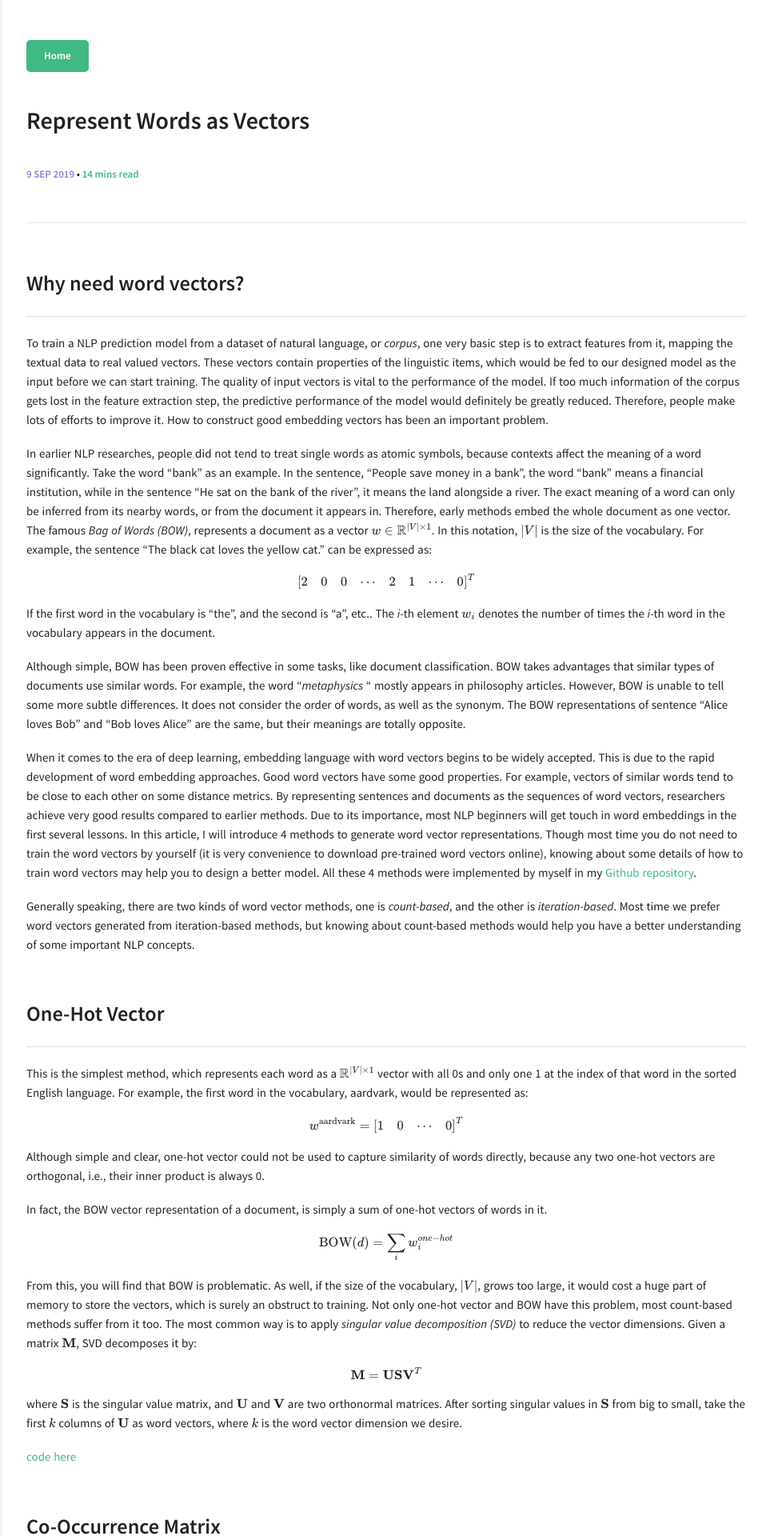
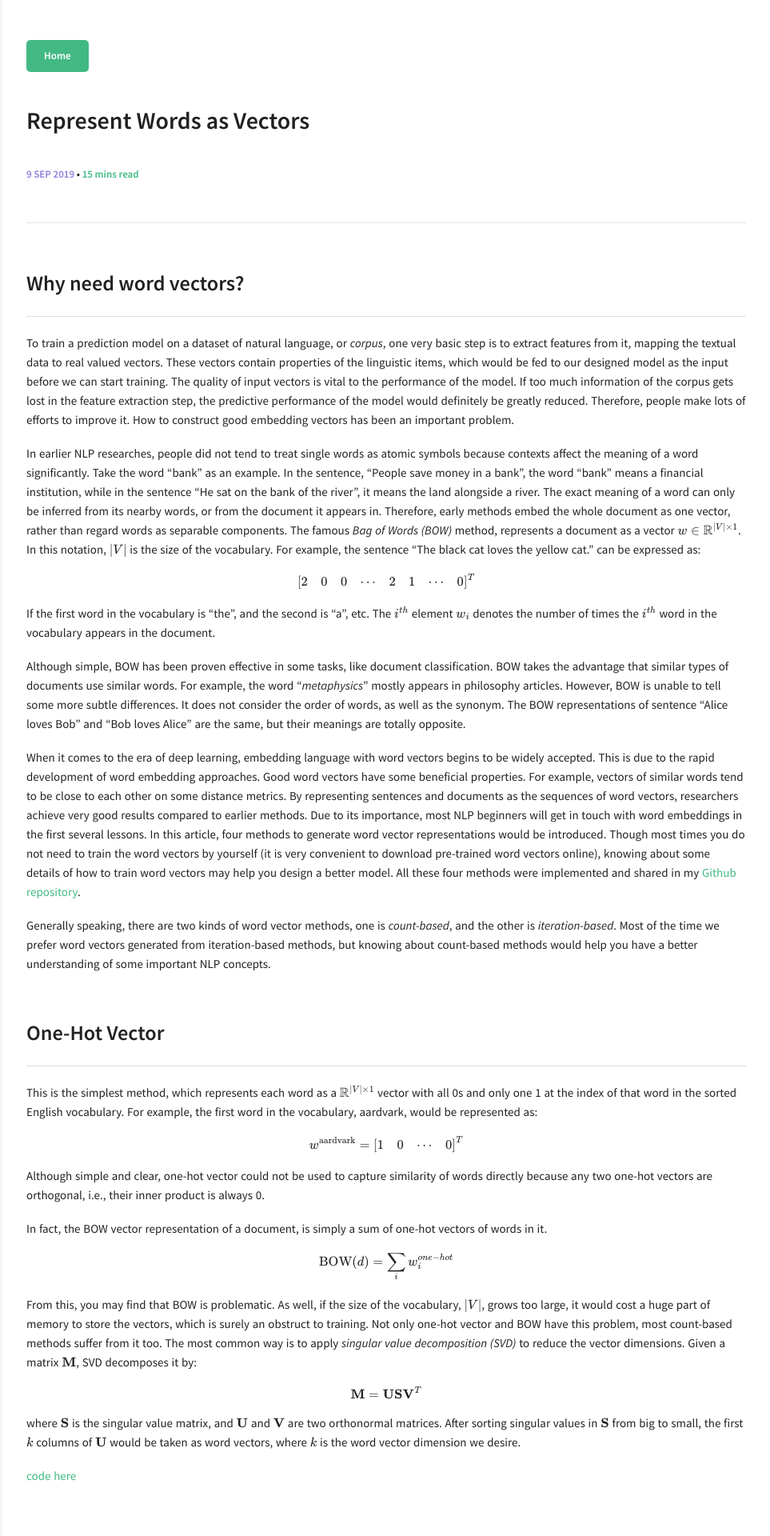
Before and after one commit to two2er/two2er.github.io, a Jekyll site: the page built from _posts/2019-09-09-word-vectors.md, in a window 1280 px wide. Shown: the top 1920 px of the page at 80% size, without its empty margins (317-1280 px from the left). Built offline with Jekyll 4.4.1, drawn with Linux system fonts in a browser that asks for light colours; formulas are drawn with MathJax 3; some of the changed text lies outside the part shown.

Commit message:
rectify grammar 19/10/06

````diff
--- a/_posts/2019-09-09-word-vectors.md
+++ b/_posts/2019-09-09-word-vectors.md
@@ -10,83 +10,83 @@
 
 ## Why need word vectors?
 
-To train a NLP prediction model from a dataset of natural language, or *corpus*, one very basic step is to extract features from it, mapping the textual data to real valued vectors. These vectors contain properties of the linguistic items, which would be fed to our designed model as the input before we can start training. The quality of input vectors is vital to the performance of the model. If too much information of the corpus gets lost in the feature extraction step, the predictive performance of the model would definitely be greatly reduced. Therefore, people make lots of efforts to improve it. How to construct good embedding vectors has been an important problem.
+To train a prediction model on a dataset of natural language, or *corpus*, one very basic step is to extract features from it, mapping the textual data to real valued vectors. These vectors contain properties of the linguistic items, which would be fed to our designed model as the input before we can start training. The quality of input vectors is vital to the performance of the model. If too much information of the corpus gets lost in the feature extraction step, the predictive performance of the model would definitely be greatly reduced. Therefore, people make lots of efforts to improve it. How to construct good embedding vectors has been an important problem.
 
-In earlier NLP researches, people did not tend to  treat single words as atomic symbols, because contexts affect the meaning of a word significantly. Take the word "bank" as an example. In the sentence, "People save money in a bank", the word "bank" means a financial institution, while in the sentence "He sat on the bank of the river", it means the land alongside a river. The exact meaning of a word can only be inferred from its nearby words, or from the document it appears in. Therefore, early methods embed the whole document as one vector. The famous *Bag of Words (BOW)*, represents a document as a vector $w\in\mathbb{R}^{\|V\|\times 1}$. In this notation, $\|V\|$ is the size of the vocabulary. For example, the sentence "The black cat loves the yellow cat." can be expressed as:
+In earlier NLP researches, people did not tend to  treat single words as atomic symbols because contexts affect the meaning of a word significantly. Take the word "bank" as an example. In the sentence, "People save money in a bank", the word "bank" means a financial institution, while in the sentence "He sat on the bank of the river", it means the land alongside a river. The exact meaning of a word can only be inferred from its nearby words, or from the document it appears in. Therefore, early methods embed the whole document as one vector, rather than regard words as separable components. The famous *Bag of Words (BOW)* method, represents a document as a vector $w\in\mathbb{R}^{\|V\|\times 1}$. In this notation, $\|V\|$ is the size of the vocabulary. For example, the sentence "The black cat loves the yellow cat." can be expressed as:
 
 $$\begin{bmatrix}2&0&0&\cdots&2&1&\cdots&0\end{bmatrix}^T$$
 
-If the first word in the vocabulary is "the", and the second is "a", etc.. The *i*-th element $w_i$ denotes the number of times the *i*-th word in the vocabulary appears in the document.
+If the first word in the vocabulary is "the", and the second is "a", etc. The $i^{th}$ element $w_i$ denotes the number of times the $i^{th}$ word in the vocabulary appears in the document.
 
-Although simple, BOW has been proven effective in some tasks, like document classification. BOW takes advantages that similar types of documents use similar words. For example, the word "*metaphysics* " mostly appears in philosophy articles. However, BOW is unable to tell some more subtle differences. It does not consider the order of words, as well as the synonym. The BOW representations of sentence "Alice loves Bob" and "Bob loves Alice" are the same, but their meanings are totally opposite.
+Although simple, BOW has been proven effective in some tasks, like document classification. BOW takes the advantage that similar types of documents use similar words. For example, the word "*metaphysics*" mostly appears in philosophy articles. However, BOW is unable to tell some more subtle differences. It does not consider the order of words, as well as the synonym. The BOW representations of sentence "Alice loves Bob" and "Bob loves Alice" are the same, but their meanings are totally opposite.
 
-When it comes to the era of deep learning, embedding language with word vectors begins to be widely accepted. This is due to the rapid development of word embedding approaches. Good word vectors have some good properties. For example, vectors of similar words tend to be close to each other on some distance metrics. By representing sentences and documents as the sequences of word vectors, researchers achieve very good results compared to earlier methods. Due to its importance, most NLP beginners will get touch in word embeddings in the first several lessons. In this article, I will introduce 4 methods to generate word vector representations. Though most time you do not need to train the word vectors by yourself (it is very convenience to download pre-trained word vectors online), knowing about some details of how to train word vectors may help you to design a better model. All these 4 methods were implemented by myself in my [Github repository](<https://github.com/two2er/ml-toys>).
+When it comes to the era of deep learning, embedding language with word vectors begins to be widely accepted. This is due to the rapid development of word embedding approaches. Good word vectors have some beneficial properties. For example, vectors of similar words tend to be close to each other on some distance metrics. By representing sentences and documents as the sequences of word vectors, researchers achieve very good results compared to earlier methods. Due to its importance, most NLP beginners will get in touch with word embeddings in the first several lessons. In this article, four methods to generate word vector representations would be introduced. Though most times you do not need to train the word vectors by yourself (it is very convenient to download pre-trained word vectors online), knowing about some details of how to train word vectors may help you design a better model. All these four methods were implemented and shared in my [Github repository](<https://github.com/two2er/ml-toys>).
 
-Generally speaking, there are two kinds of word vector methods, one is *count-based*, and the other is *iteration-based*. Most time we prefer word vectors generated from iteration-based methods, but knowing about count-based methods would help you have a better understanding of some important NLP concepts.
+Generally speaking, there are two kinds of word vector methods, one is *count-based*, and the other is *iteration-based*. Most of the time we prefer word vectors generated from iteration-based methods, but knowing about count-based methods would help you have a better understanding of some important NLP concepts.
 
 ## One-Hot Vector
 
-This is the simplest method, which represents each word as  a $\mathbb{R}^{\|V\|\times 1}$ vector with all 0s and only one 1 at the index of that word in the sorted English language. For example, the first word in the vocabulary, aardvark, would be represented as:
+This is the simplest method, which represents each word as  a $\mathbb{R}^{\|V\|\times 1}$ vector with all 0s and only one 1 at the index of that word in the sorted English vocabulary. For example, the first word in the vocabulary, aardvark, would be represented as:
 
 $$w^{\text{aardvark}}=\begin{bmatrix}1&0&\cdots&0\end{bmatrix}^T$$
 
-Although simple and clear, one-hot vector could not be used to capture similarity of words directly, because any two one-hot vectors are orthogonal, i.e., their inner product is always 0.
+Although simple and clear, one-hot vector could not be used to capture similarity of words directly because any two one-hot vectors are orthogonal, i.e., their inner product is always 0.
 
 In fact, the BOW vector representation of a document, is simply a sum of one-hot vectors of words in it.
 
 $$\text{BOW}(d)=\sum_i w_i^{one-hot}$$
 
-From this, you will find that BOW is problematic. As well, if the size of the vocabulary, $\|V\|$, grows too large, it would cost a huge part of memory to store the vectors, which is surely an obstruct to training. Not only one-hot vector and BOW have this problem, most count-based methods suffer from it too. The most common way is to apply *singular value decomposition (SVD)* to reduce the vector dimensions. Given a matrix $\mathbf{M}$, SVD decomposes it by:
+From this, you may find that BOW is problematic. As well, if the size of the vocabulary, $\|V\|$, grows too large, it would cost a huge part of memory to store the vectors, which is surely an obstruct to training. Not only one-hot vector and BOW have this problem, most count-based methods suffer from it too. The most common way is to apply *singular value decomposition (SVD)* to reduce the vector dimensions. Given a matrix $\mathbf{M}$, SVD decomposes it by:
 
 $$\mathbf{M}=\mathbf{USV}^T$$
 
-where $\mathbf{S}$ is the singular value matrix, and $\mathbf{U}$ and $\mathbf{V}$ are two orthonormal matrices. After sorting singular values in $\mathbf{S}$ from big to small, take the first $k$ columns of $\mathbf{U}$ as word vectors, where $k$ is the word vector dimension we desire.
+where $\mathbf{S}$ is the singular value matrix, and $\mathbf{U}$ and $\mathbf{V}$ are two orthonormal matrices. After sorting singular values in $\mathbf{S}$ from big to small, the first $k$ columns of $\mathbf{U}$ would be taken as word vectors, where $k$ is the word vector dimension we desire.
 
 [code here](<https://github.com/two2er/ml-toys/blob/master/NLP/word_vectors/one_hot.py>)
 
 ## Co-Occurrence Matrix
 
-To generate more useful word vectors than one-hot vector, in most case we rely on the *distributional hypothesis*, set forth by Firth and Harris: the meaning of a word can be inferred from the contexts in which it is used. Similar words will be used in similar contexts. Therefore, we can extract features of words by discovering the contexts in which they occur. The context of a word could be a number of words co-occur with it, or the document it appears in. With this intuition in mind, many count-based methods came up.
+To generate more useful word vectors than one-hot vector, in most cases we rely on the *distributional hypothesis*, set forth by Firth and Harris: the meaning of a word can be inferred from the contexts in which it is used. Similar words will be used in similar contexts. Therefore, we can extract features of words by discovering the contexts in which they occur. The context of a word could be a number of words co-occur with it, or the document it appears in. With this intuition in mind, many count-based methods were proposed.
 
-*Co-Occurrence matrix* is one of the count-based methods. It counts the number of times every two words occur together in the corpus. Occurring together means one word appears in the context of the other word. We limit the context of a word to a *window* of fixed size $n$, which contains $n$ words before the word and $n$ words after the word, totally $2n$ words surrounding the target word.  The co-occurrence matrix $\mathbf{M}$, in which $\mathbf{M}_{ij}$ is the number of times word $w_j$ appears inside the window of $w_i$. The *i*-th row of the matrix is taken as the word vector of the word $w_i$.  There is an example below, in which the corpus contains three sentences and the window size is 1:
+*Co-Occurrence matrix* is one of the count-based methods. It counts the number of times every two words occur together in the corpus. Occurring together means one word appears in the context of the other word. We limit the context of a word to a *window* of fixed size $n$, which contains $n$ words before the word and $n$ words after the word, totally $2n$ words surrounding the target word.  The co-occurrence matrix $\mathbf{M}$, in which $\mathbf{M}_{ij}$ is the number of times word $w_j$ appears inside the window of $w_i$. The $i^{th}$ row of the matrix is taken as the word vector of the word $w_i$.  There is an example below, in which the corpus contains three sentences and the window size is 1:
 
 1. I enjoy flying.
 2. I like NLP.
-3. I like deep learning
+3. I like deep learning.
 
 The co-occurrence matrix is as following:
 
 ![co-occurrence matrix](https://two2er.github.io/img/co_occurrence_matrix.jpg)
 
-As we can see, the shape of the co-occurrence matrix is $\|V\|\times\|V\|$, each word's vector is $\|V\|\times 1$, same as the one-hot vector. This kind of vectors can capture some extend of word similarity. However, it is still a little naïve , and the dimension needs to be further reduced.
+As we can see, the shape of the co-occurrence matrix is $\|V\|\times\|V\|$, and each word's vector is $\|V\|\times 1$, same as the one-hot vector. This kind of vector can capture some extend of word similarity since words share similar context if their vectors are similar. However, it is still a little naïve , and the dimension needs to be further reduced.
 
 [code here](<https://github.com/two2er/ml-toys/blob/master/NLP/word_vectors/co_occurrence.py>)
 
 ## Word-Context Matrix
 
-*Word-context matrix* is another count-based method. It builds a word-context matrix $X$, in which $X{ij}$ is the number of times that word $w_i$ appears in the *j*-th linguistic context (for example, a document. the linguistic context can even be words, which would result in co-occurrence matrix). Let us denote the number of linguistic contexts as $\|D\|$, then the shape of the word-context matrix would be $\|V\|\times\|D\|$. Since similar words tend to appear in similar contexts, the word-context matrix can also capture similarity between words. The *i*-th word $w_i$ is represented by the *i*-th row of the matrix. However, the word-context correlation metric needs to be modified to get rid of some disadvantages. For example, frequent contexts like "the cat", "an apple", receive higher scores than less frequent but more valuable contexts, like "cute cat", "green apple". Therefore, some would use the metric *pointwise mutual information (PMI)* to calculate $X{ij}$:
+*Word-context matrix* is another count-based method. It builds a word-context matrix $X$, in which $X{ij}$ is a value indicating the relevance between the word $w_i$ and the $j^{th}$ linguistic context (For example, a document. The linguistic context can even be single words. If the value is defined as the number of times one word appears near the other word, this would result in a co-occurrence matrix). Denote the number of linguistic contexts as $\|D\|$, and then the shape of the word-context matrix would be $\|V\|\times\|D\$. Since similar words tend to appear in similar contexts, the word-context matrix can also capture similarity between words. The $i^{th}$ word $w_i$ is represented by the $i^{th}$ row of the matrix. $X{ij}$ could be simply defined as the number of time that word $w_i$ appears in the context $c_j$. However, there would be a disadvantage that frequent contexts like "the cat", "an apple", receive higher scores than less frequent but more valuable contexts, like "cute cat", "green apple". Therefore, some would use the metric *pointwise mutual information (PMI)* to calculate $X{ij}$:
 
 $$\text{PMI}(w, c)=\log\frac{\#(w,c)\cdot|D|}{\#(w)\cdot\#(c)}$$
 
-PMI rescales values by words' marginal probabilities. Furthermore, the PMI value of word-context pair $(w,c)$ that were never observed in the corpus is $\log(0)=-\infty$. To avoid it, we modify PMI to be *positive PMI (PPMI)*:
+PMI rescales matrix values by words' marginal probabilities. Furthermore, the PMI value of word-context pair $(w,c)$ that were never observed in the corpus is $\log(0)=-\infty$. To avoid it, we modify PMI to be *positive PMI (PPMI)*:
 
 $$\text{PPMI}(w,c)=\max(\text{PMI}(w,c),0)$$
 
-The co-occurrence matrix can also be improved with PMI metric. A common shortcoming of PMI and PPMI is that, if the context $c$ is rare in the corpus, the $\\#(c)$ values would be very small, which cause the PMI value very high. As a result, those contexts most similar to a word, are usually rare contexts, even though they are not so semantically related to the word.
+The co-occurrence matrix can also be improved with PMI metric (rescaled by the words marginal probabilities). A common shortcoming of PMI and PPMI is that, if the context $c$ is rare in the corpus, the $\\#(c)$ values would be very small, which causes the PMI value very high. As a result, those contexts have the largest PMI values, are usually rare contexts, even though they may not be so semantically related to the word.
 
-Although carefully defined, many count-based methods including co-occurrence matrix and word-context matrix have to face the problem that the counting matrix is sparse and high-dimensional. As well, when new words come into the corpus or the corpus is changed, it is hard to update the matrix, which would even change the shape of the matrix. That's why we need iteration-based methods, which could overcome these difficulties in elegant way.
+Although carefully defined, many count-based methods including co-occurrence matrix and word-context matrix have to face the problem that the matrix is sparse and high-dimensional. As well, when new words come into the corpus or the corpus is changed, it costs a lot to update the matrix, which would even change the shape of the matrix. That's why we need iteration-based methods, which could overcome these difficulties in an elegant way.
 
 [code here](<https://github.com/two2er/ml-toys/blob/master/NLP/word_vectors/word_context.py>)
 
 ## Word2vec
 
-Iteration-based methods try to create a model with word vectors as parameters and an objective function, quite like a supervised machine learning model. At each iteration, the model updates parameters to optimize the objective. The training process may be gradient descent. Because word vectors are the parameters of the model, we can arbitrarily define the dimension of the vectors. Well-trained word vectors are dense, and have good linguistic properties.
+Iteration-based methods try to create a model with an objective function and word vectors as parameters, quite like unsupervised machine learning tasks. At each iteration, the model updates parameters to optimize the objective. The optimization method might be gradient descent. The dimension of word vectors could be arbitrarily determined. Well-trained word vectors are dense, and have good linguistic properties.
 
 *Word2vec* is an epitome of iteration-based methods.  *Word2vec* is a software package, including two algorithms: *skip-gram* and *continuous bag-of-words (CBOW)*. These two algorithms are similar, but based on different assumptions.
 
 ### Skip-Gram
 
-At each iteration, the skip-gram model selects a word $w_c$ as the *center word*, and the $2m$ words in its window as the *context words*, where $m$ is the size of the window. Each word is assigned two vector representations: the center word representation $v$ (when it is a center word) and the context word representation $u$ (when it is a context word). The goal of skip-gram model is to find word vectors that are useful to predict context words, or more formally, to maximize the posterior probability:
+At each iteration, the skip-gram model selects a word $w_c$ as the *center word*, and $2m$ words in its window as the *context words*, where $m$ is the size of the window. Each word is assigned two vector representations: the center word representation $v$ (when it is a center word) and the context word representation $u$ (when it is a context word). The goal of skip-gram model is to find word vectors that are useful to predict context words, or more formally, to maximize the posterior probability:
 
 $$P(u_{c-m}u_{c-m+1}\cdots u_{c-1}u_{c+1}\cdots u_{c+m}|v_{c})$$
 
@@ -102,7 +102,7 @@
 
 $$-\sum_{-m\leq j\leq m,j\ne0}\log P(u_{c+j}|v_c)=\sum_{-m\leq j\leq m,j\ne0}\left(-u_{c+j}^Tv_c+\log(\sum_{w=1}^{|V|}\exp(u_w^Tv_c))\right)$$
 
-This is the objective function of the skip-gram model. Then for each $u$ and $v$, calculate their derivative to update them to optimize the objective.
+This is the objective function of the skip-gram model. Then for each $u$ and $v$, calculate their derivatives and update parameters to optimize the objective.
 
 After finishing training, the center word representations are used as the word vectors and the context representations are dropped.
 
@@ -146,18 +146,20 @@
 
 $$-\log\frac{1}{1+\exp(-u_c^T\hat{v})}-\sum_{k\sim P(w)}\log\frac{1}{1+\exp(u_k^T\hat{v})}$$
 
+Suppose at each iteration, $k$ negative samples are generated (for small datasets, a $k$ between 5 to 20 is appropriate). As a result, the time complexity of each iteration would be reduced to $O(k)$, which is significantly less than $O(\|V\|)$. The performance of the softmax and negative samples are comparable, but the negative samples is much more efficient.
+
 [code here](<https://github.com/two2er/ml-toys/blob/master/NLP/word_vectors/word2vec.py>)
 
 ### Word2vec Summary
 
-There are many pre-trained word vectors for you to download and use from the Internet. You can choose one you like and explore it. For example, you can use APIs from Python libraries:
+There are many pre-trained word vectors to download and use from the Internet. You can choose one you like and explore it. For example, you can use APIs from Python libraries:
 
 ```python
 import gensim.downloader as api
 wv_from_bin = api.load("word2vec-google-news-300")
 ```
 
-This block of code will load the word vectors set pre-trained with *Google News* corpus. The dimension of the word vectors is 300 and the vocabulary size is about 3 million. You will find something magical happens if you do this kind of vector addition and subtraction:
+This block of code will load the word vectors set pre-trained with the *Google News* corpus. The dimension of the word vectors is 300 and the vocabulary size is about 3 million. You might be surprised if you do this kind of vector addition and subtraction on downloaded word vectors:
 
 ```python
 # precompute L2-normalized vectors
@@ -190,7 +192,7 @@
 
 We can see that the word vector of "queen" is at the top of the result list! This is an interesting property of word2vec, proving its powerful ability to capture word similarity. Due to its impressive performance, word2vec has become one of the most popular word embedding methods.
 
-However, is that necessary iteration-based methods outperform count-based methods, since they have so many advantages? The answer might be no. Actually, word2vec is window-based, which poorly utilizes the statistics of the whole corpus but focuses on local contexts. The GloVe model tried to combine the advantages of both traditional and iterative methods, but in the paper of Omer Levy, the author pointed out that by effectively tuning hyperparameters, the performance of these models would be largely comparable. This means that there is still no mature method, which could outperform all other methods.
+However, is that iteration-based methods necessarily outperform count-based methods since they have so many advantages? The answer might be no. Iteration-based methods fail to capture valuable information too. Actually, word2vec is based on windows, which poorly utilizes the statistics of the whole corpus but focuses only on local contexts. The GloVe model tried to retrieve more global information by combining traditional and iterative methods. The GloVe makes use of the co-occurrence matrix to capture similarities between words. However, in the paper of Omer Levy, the author pointed out that by effectively tuning hyperparameters, the performance of count-based and iteration-based models would be largely comparable. This means that there is still no mature method, which could outperform all other methods.
 
 ## Reference
 
````
Also changed, not shown: other parts of _posts/2019-09-09-word-vectors.md (+2 -2 lines).
